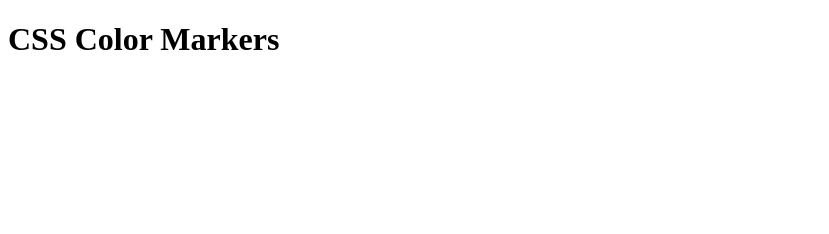
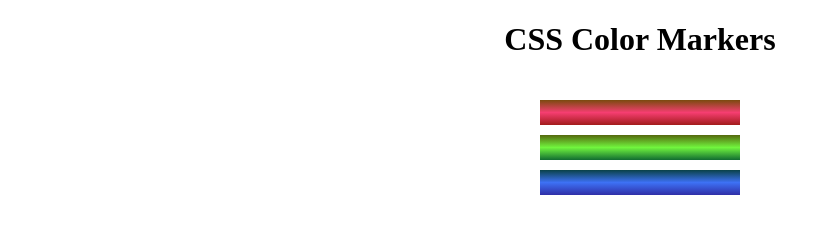
Before and after one commit to jaficial/css-colors, a plain HTML site: page index.html in a window 1280 px wide. Shown: the whole page, without its empty margins (0-829 px from the left). Drawn offline with Linux system fonts and the light colour scheme.

Commit message:
Progressed in the course. Learned about different ways of incorporating colors, linear-gradient attribute

```diff
--- a/index.html
+++ b/index.html
@@ -10,6 +10,22 @@
 
     <body>
         <h1>CSS Color Markers</h1>
+        <div class="container">
+            <div class="marker red">
+                <div class="cap"></div>
+                <div class="sleeve"></div>
+            </div>
+
+            <div class="marker green">
+                <div class="cap"></div>
+                <div class="sleeve"></div>
+            </div>
+
+            <div class="marker blue">
+                <div class="cap"></div>
+                <div class="sleeve"></div>
+            </div>
+        </div>
     </body>
     </html>
 </html>
--- a/styles.css
+++ b/styles.css
@@ -1,3 +1,52 @@
-p {
+h1 {
     text-align: center;
 }
+
+.marker {
+    height: 25px;
+    width: 200px;
+    margin: 10px auto;
+}
+
+.cap {
+    width: 60px;
+    height: 25px;
+}
+
+.sleeve {
+    width: 110px;
+    height: 25px;
+    background-color: rgba(255, 255, 255, 50%);
+}
+
+.container {
+    padding-top: 10px;
+    padding-bottom: 10px;
+    padding-left: 0;
+    padding-right: 0;
+    background-color: rgb(255, 255, 255);
+}
+
+.sleeve, .container {
+    display: inlnie-block;
+}
+
+/*
+    - linear-gradient(deg, color1 %, color2 %, etc.. %): linear-gradient takes in
+    the degree (direction) of the gradient, color (rgb, hsl, hex), and the color-stop (%)
+    which is like a scaler for how much percentage of the color that you'd like to use.
+    - the default percent values for the linear-gradient function is:
+    linear-gradient(180deg, color1 0%, color2 50%, color3 100%), so you can just do:
+    linear-gradient(color1, color2, color3)
+*/
+.red {
+    background: linear-gradient(180deg, rgb(122, 74, 14) 0%, rgb(245, 62, 113) 50%, rgb(162, 27, 27) 100%);
+}
+
+.green {
+    background: linear-gradient(#55680D, #71F53E, #116c31);
+}
+
+.blue {
+    background: linear-gradient(hsl(186, 76%, 16%), hsl(223, 90%, 60%), hsl(240, 56%, 42%));
+}
```
